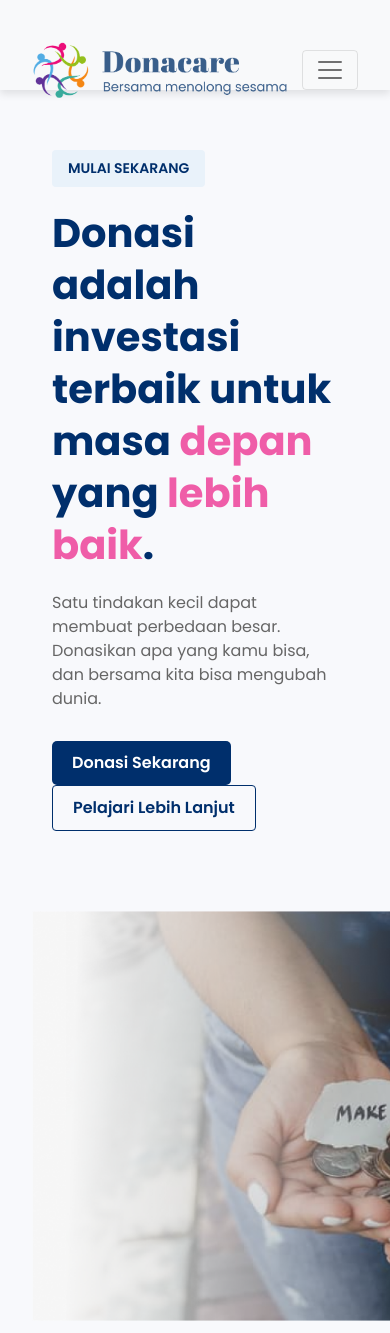
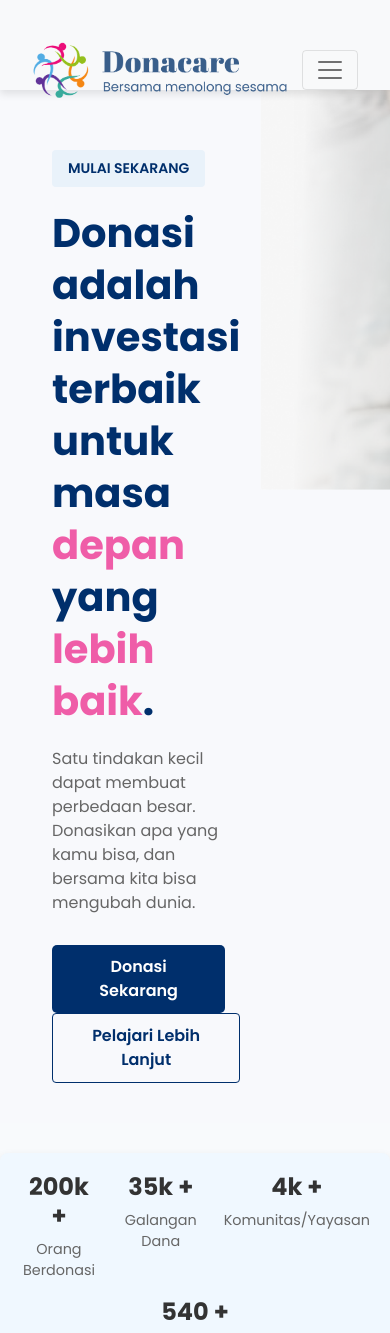
Before and after one commit to DeaAnandita/DonacareApp, a PHP site: page / in a window 390 px wide; the page is wider, and only the part inside the window is pictured. Shown: the top 1333 px of that part. Run offline with PHP 8.4, Linux system fonts and the light colour scheme; some libraries are stand-ins or nearby versions.

Commit message:
update hero index

```diff
--- a/css/style.css
+++ b/css/style.css
@@ -13,13 +13,7 @@
     body {
       font-size: 14px;
     }
-    .hero-section {
-        display: flex;
-    flex-wrap: wrap;
-    justify-content: space-between;
-        flex-direction: row; /* Kembali horizontal untuk layar besar */
-        justify-content: space-between;
-    }
+
 
     .hero-image img {
         width: 100%;
--- a/index.html
+++ b/index.html
@@ -47,7 +47,7 @@
 
 <!-- Hero Section -->
 <section class="hero-section d-flex">
-    <div class="container  d-flex flex-column flex-md-row">
+    <div class="container d-flex ">
         <div class="hero-content">
             <a href="#" class="hero-button">MULAI SEKARANG</a>
             <h1 class="hero-title">Donasi adalah investasi terbaik untuk masa <span>depan</span> yang <span>lebih baik</span>.</h1>
```
